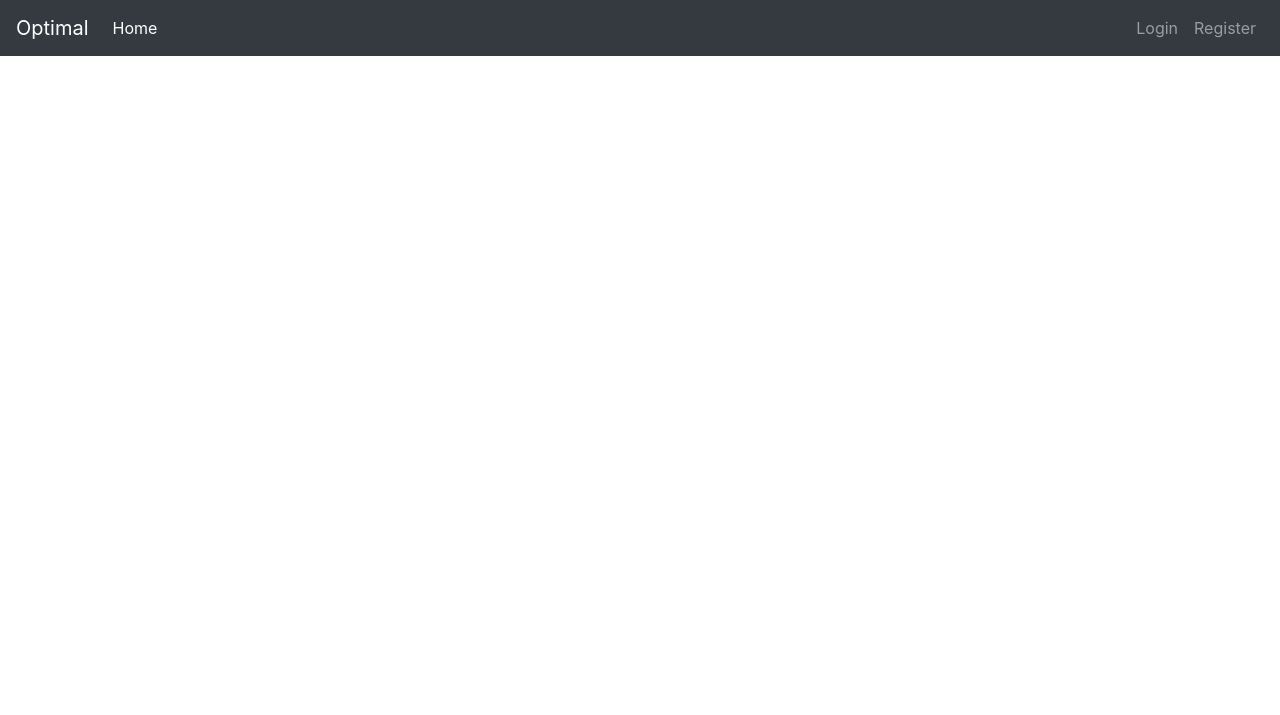
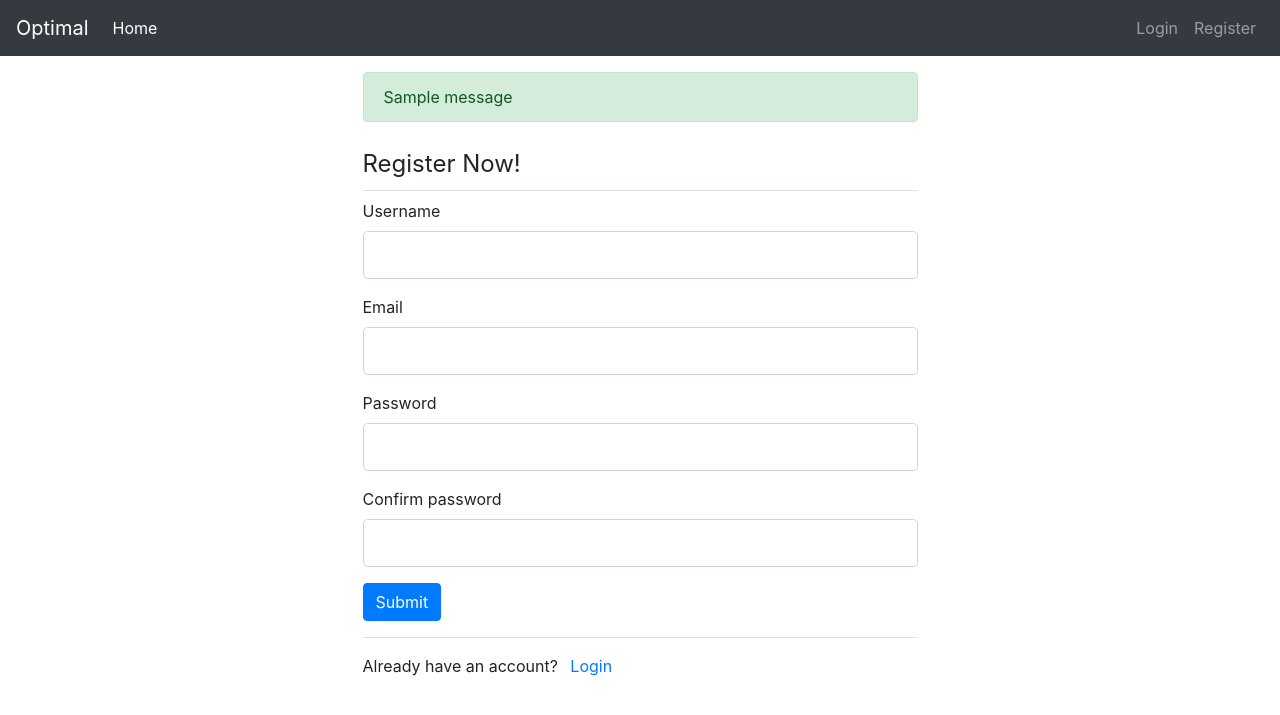
Before and after one commit to evansibok/optimal-app, a Flask app: template optimal/templates/register.html in a window 1280 px wide. Shown: the top 715 px of the page. Run offline with Flask 2, Linux system fonts and the light colour scheme; the template is opened without the code that fills it: most values are stand-ins (such as "Sample title", 1, 10 or a date in 2020); one stand-in notice (Sample message) is shown; form fields are guessed from the names that the template uses.

Commit message:
change project folder structure

```diff
--- /dev/null
+++ b/optimal.py
@@ -0,0 +1 @@
+from optimal import app
--- a/optimal/__init__.py
+++ b/optimal/__init__.py
@@ -1,69 +1,84 @@
-import os
+from flask import Flask
 
-from flask import Flask, render_template, url_for
-from flask_sqlalchemy import SQLAlchemy
-from forms import RegForm
-from forms import LoginForm
-db = SQLAlchemy()
+app = Flask(__name__)
 
-blogPosts = [
-    {
-        'id': 1,
-        'author': 'evansibok',
-        'title': 'First Blog Post',
-        'content': 'This is the first blog post!',
-        'date_posted': 'Nov 6, 2020',
-    },
-    {
-        'id': 2,
-        'author': 'jonwen',
-        'title': 'Second Blog Post',
-        'content': 'This is the second blog post!',
-        'date_posted': 'Nov 6, 2020',
-    },
-]
+from optimal import routes
+
+# import os
+
+# from flask import Flask, render_template, url_for, flash, redirect, request
+# from flask_sqlalchemy import SQLAlchemy
+# from forms import RegForm
+# from forms import LoginForm
+# db = SQLAlchemy()
+
+# blogPosts = [
+#     {
+#         'id': 1,
+#         'author': 'evansibok',
+#         'title': 'First Blog Post',
+#         'content': 'This is the first blog post!',
+#         'date_posted': 'Nov 6, 2020',
+#     },
+#     {
+#         'id': 2,
+#         'author': 'jonwen',
+#         'title': 'Second Blog Post',
+#         'content': 'This is the second blog post!',
+#         'date_posted': 'Nov 6, 2020',
+#     },
+# ]
 
 
-def create_app(test_config=None):
-    app = Flask(__name__, instance_relative_config=True)
-    app.config.from_mapping(
-        SECRET_KEY="dev",
-        SQLALCHEMY_DATABASE_URI=os.path.join(
-            app.instance_path, "optimal.sqlite")
-    )
-    db.init_app(app)
+# def create_app(test_config=None):
+#     app = Flask(__name__, instance_relative_config=True)
+#     app.config.from_mapping(
+#         SECRET_KEY="dev",
+#         SQLALCHEMY_DATABASE_URI=os.path.join(
+#             app.instance_path, "optimal.sqlite"),
+#         SQLALCHEMY_TRACK_MODIFICATIONS=False
+#     )
+#     db.init_app(app)
 
-    if test_config is None:
-        # load the instance config, if it exists, when not testing
-        app.config.from_pyfile('config.py', silent=True)
-    else:
-        # load the test config if passed in
-        app.config.from_mapping(test_config)
+#     if test_config is None:
+#         # load the instance config, if it exists, when not testing
+#         app.config.from_pyfile('config.py', silent=True)
+#     else:
+#         # load the test config if passed in
+#         app.config.from_mapping(test_config)
 
-    # ensure the instance folder exists
-    try:
-        os.makedirs(app.instance_path)
-    except OSError:
-        pass
+#     # ensure the instance folder exists
+#     try:
+#         os.makedirs(app.instance_path)
+#     except OSError:
+#         pass
 
-    # a simple page that says hello
-    @app.route('/')
-    @app.route('/home')
-    def home():
-        return render_template("home.html")
+#     # a simple page that says hello
+#     @app.route('/')
+#     @app.route('/home')
+#     def home():
+#         return render_template("home.html")
 
-    @app.route('/register')
-    def register():
-        form = RegForm()
-        return render_template('register.html', title="Register", form=form)
+#     @app.route('/register', methods=['POST', 'GET'])
+#     def register():
+#         form = RegForm(request.form)
+#         if request.method == 'POST' and form.validate_on_submit():
+#             flash(
+#                 f'Account creation success for {form.username.data}!', 'success')
+#             return redirect(url_for('login'))
+#         return render_template('register.html', title="Register", form=form)
 
-    @app.route('/login')
-    def login():
-        form = LoginForm()
-        return render_template('login.html', title="Login", form=form)
+#     @app.route('/login', methods=['POST', 'GET'])
+#     def login():
+#         form = LoginForm(request.form)
+#         if request.method == 'POST' and form.validate_on_submit():
+#             flash(
+#                 f'Account creation success for {form.email.data}!', 'success')
+#             return redirect(url_for('posts'))
+#         return render_template('login.html', title="Login", form=form)
 
-    @app.route('/posts')
-    def posts():
-        return render_template("posts.html", title="Posts", posts=blogPosts)
+#     @app.route('/posts', methods=['GET'])
+#     def posts():
+#         return render_template("posts.html", title="Posts", posts=blogPosts)
 
-    return app
+#     return app
--- /dev/null
+++ b/optimal/routes.py
@@ -0,0 +1,46 @@
+from flask import render_template
+from optimal import app
+
+@app.route('/')
+@app.route('/home')
+def home():
+    return render_template("home.html")
+
+@app.route('/register', methods=['POST', 'GET'])
+def register():
+    # form = RegForm(request.form)
+    # if request.method == 'POST' and form.validate_on_submit():
+    # flash(
+    #     f'Account creation success for {form.username.data}!', 'success')
+    #     return redirect(url_for('login'))
+    return render_template('register.html', title="Register")
+
+@app.route('/login', methods=['POST', 'GET'])
+def login():
+    # form = LoginForm(request.form)
+    # if request.method == 'POST' and form.validate_on_submit():
+    # flash(
+    #     f'Account creation success for {form.email.data}!', 'success')
+    #     return redirect(url_for('posts'))
+    return render_template('login.html', title="Login")
+
+@app.route('/posts', methods=['GET'])
+def posts():
+    user = {'username': 'EVANSIBOK'}
+    blogPosts = [
+        {
+            'id': 1,
+            'author': 'evansibok',
+            'title': 'First Blog Post',
+            'content': 'This is the first blog post!',
+            'date_posted': 'Nov 6, 2020',
+        },
+        {
+            'id': 2,
+            'author': 'jonwen',
+            'title': 'Second Blog Post',
+            'content': 'This is the second blog post!',
+            'date_posted': 'Nov 6, 2020',
+        },
+    ]
+    return render_template("posts.html", title="Posts", posts=blogPosts, user=user)
--- a/optimal/templates/layout.html
+++ b/optimal/templates/layout.html
@@ -38,17 +38,27 @@
         </ul>
         <ul class="navbar-nav">
           <li class="nav-item">
-            <a class="nav-link" href="#">Login</a>
+            <a class="nav-link" href="{{ url_for('login') }}">Login</a>
           </li>
           <li class="nav-item">
-            <a class="nav-link" href="#">Register</a>
+            <a class="nav-link" href="{{ url_for('register') }}">Register</a>
           </li>
         </ul>
       </div>
     </nav>
   </header>
 
-  <div class="container">
+  <div class="container h-100">
+    {% with messages = get_flashed_messages(with_categories=true)%}
+      {% if messages %}
+        {% for category, message in messages %}
+          <div class="alert alert-{{ category }} w-50 mt-3 mr-auto mb-3 ml-auto">
+            {{ message }}
+          </div>
+        {% endfor %}
+      {% endif %}
+    {% endwith %}
+
     {% block content %}{% endblock %}
   </div>
 
--- a/optimal/templates/posts.html
+++ b/optimal/templates/posts.html
@@ -1,6 +1,7 @@
 {% extends "layout.html" %}
 {% block content %}
-  <h1>Posts</h1>
+  <h4>Welcome {{ user.username }}</h4>
+  <p>Find your blog posts below</p>
 
   {#{% print("posts", posts) %}#}
   {% for post in posts %}
--- a/optimal/templates/register.html
+++ b/optimal/templates/register.html
@@ -1,9 +1,43 @@
 {% extends "layout.html" %}
 {% block content %}
-  <div class="form-section">
-    <form>
+  <div class="content-section w-50 mr-auto mb-0 ml-auto">
+    <form method="POST" action="" novalidate>
+      {{ form.hidden_tag() }}
+      <fieldset>
+        <legend class="border-bottom pt-2 pr-2 pb-2">Register Now!</legend>
 
+        <div class="form-group">
+          {{ form.username.label(class="form-control-label") }}
+          {{ form.username(class="form-control form-control-lg") }}
+        </div>
+
+        <div class="form-group">
+          {{ form.email.label(class="form-control-label") }}
+          {{ form.email(class="form-control form-control-lg") }}
+        </div>
+
+        <div class="form-group">
+          {{ form.password.label(class="form-control-label") }}
+          {{ form.password(class="form-control form-control-lg") }}
+        </div>
+
+        <div class="form-group">
+          {{ form.confirm_password.label(class="form-control-label") }}
+          {{ form.confirm_password(class="form-control form-control-lg") }}
+        </div>
+      </fieldset>
+
+      <div class="form-group">
+        {{ form.submit(class="btn btn-primary") }}
+      </div>
     </form>
+
+    <div class="border-top pt-3 mt-0 mr-auto mb-0 ml-auto">
+      <span>
+        Already have an account?
+        <a class="ml-2" href="{{ url_for('login') }}">Login</a>
+      </span>
+    </div>
   </div>
 
 {% endblock content %}
```
Also changed, not shown: forms.py (+14 -11 lines), optimal/templates/login.html (+33 -0 lines), 1 other file.
